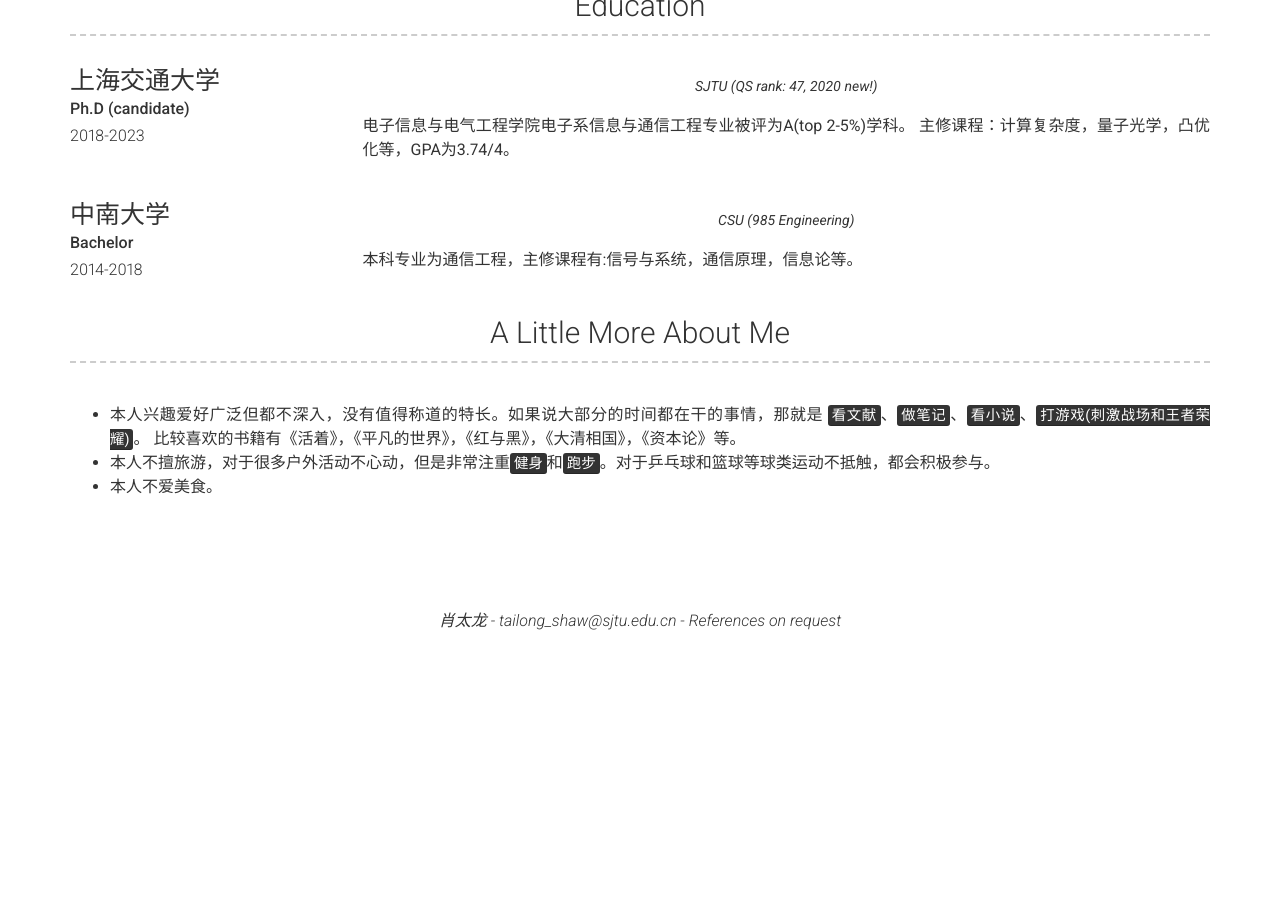
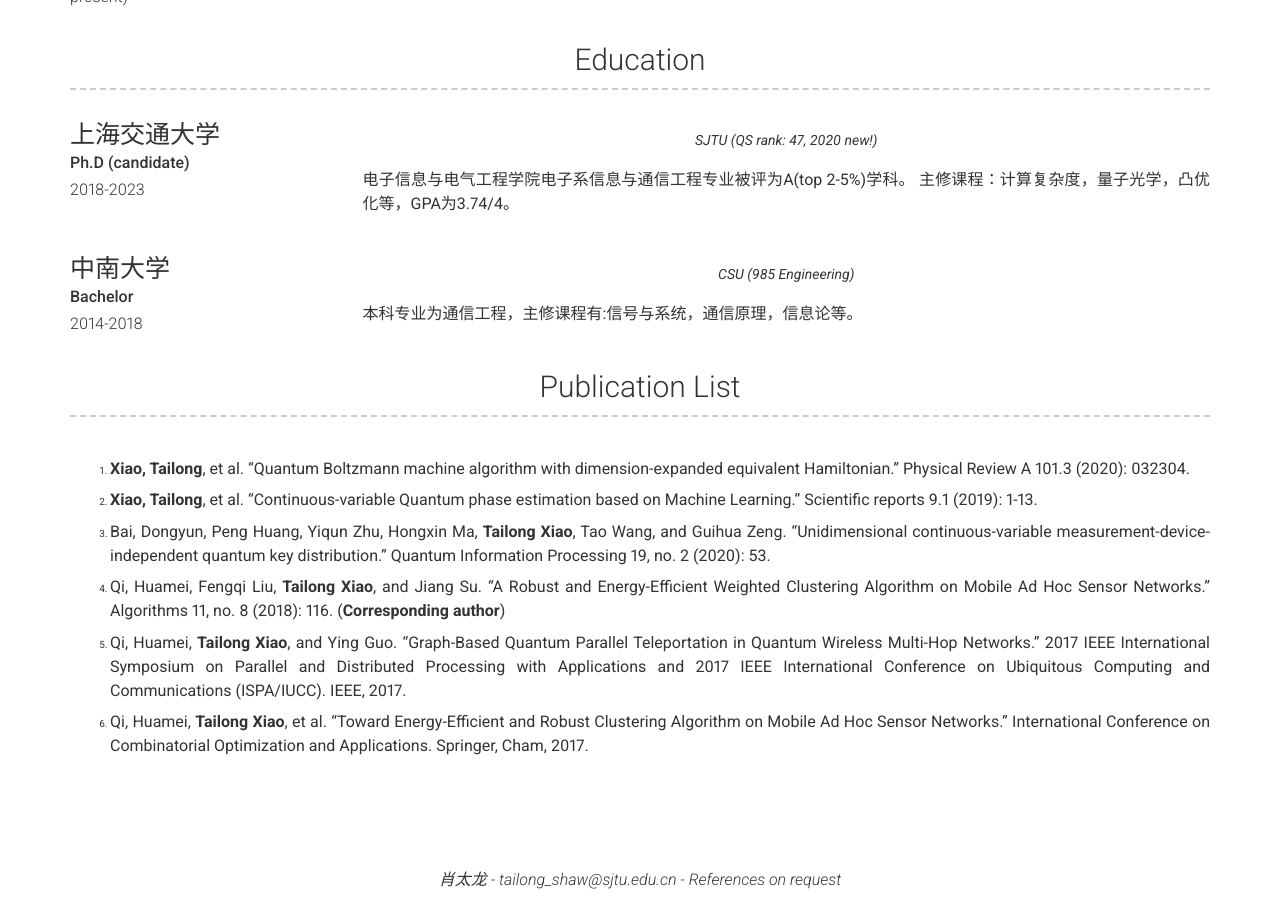
Before and after one commit to XiaoTailong/Shaw, a Jekyll site: the page built from index.md, in a window 1280 px wide and 900 px high, scrolled down 1255 px. Built offline with Jekyll 4.4.1, drawn with Linux system fonts in a browser that asks for light colours; nearby versions of some CDN libraries; before the commit the page ends 1895 px from its top, so only the background shows below that; some of the changed text lies outside the part shown.

Commit message:
Update _config.yml

```diff
--- a/_config.yml
+++ b/_config.yml
@@ -35,7 +35,11 @@ about_content: | # this will include new lines to allow paragraphs
   - 编程语言: python, C/C++, Matlab, Latex, Markdown, Mathmatica, SQL, etc。
   - 机器学习框架：pytorch, tesorflow-quantum, qutip, Cirq, etc。
   - 工作技能：能快速了解新领域的知识，具有良好的<mark>数学基础</mark>，具有一定的<mark>创新能力</mark>，擅长<mark>团队合作</mark>。
-
+  - 本人兴趣爱好广泛但都不深入，没有值得称道的特长。如果说大部分的时间都在干的事情，那就是
+  <mark>看文献</mark>、<mark>做笔记</mark>、<mark>看小说</mark>、<mark>打游戏(刺激战场和王者荣耀)</mark>。
+  比较喜欢的书籍有《活着》，《平凡的世界》，《红与黑》，《大清相国》，《资本论》等。
+  - 本人不擅旅游，对于很多户外活动不心动，但是非常注重<mark>健身</mark>和<mark>跑步</mark>。对于乒乓球和篮球等球类运动不抵触，都会积极参与。
+  - 本人不爱美食。
 # Research Interests Section
 # projects_title: Research Interests
 
@@ -46,13 +50,19 @@ about_content: | # this will include new lines to allow paragraphs
 # educaton_title: Education
 
 # More Section
-# more_title: A Little More About Me
+more_title: Publication List
 more_content: | # this will include new lines to allow paragraphs
-  - 本人兴趣爱好广泛但都不深入，没有值得称道的特长。如果说大部分的时间都在干的事情，那就是
-  <mark>看文献</mark>、<mark>做笔记</mark>、<mark>看小说</mark>、<mark>打游戏(刺激战场和王者荣耀)</mark>。
-  比较喜欢的书籍有《活着》，《平凡的世界》，《红与黑》，《大清相国》，《资本论》等。
-  - 本人不擅旅游，对于很多户外活动不心动，但是非常注重<mark>健身</mark>和<mark>跑步</mark>。对于乒乓球和篮球等球类运动不抵触，都会积极参与。
-  - 本人不爱美食。
+  1. **Xiao, Tailong**, et al. "Quantum Boltzmann machine algorithm with dimension-expanded equivalent Hamiltonian." Physical Review A 101.3 (2020): 032304.
+
+  2. **Xiao, Tailong**, et al. "Continuous-variable Quantum phase estimation based on Machine Learning." Scientific reports 9.1 (2019): 1-13.
+
+  3. Bai, Dongyun, Peng Huang, Yiqun Zhu, Hongxin Ma, **Tailong Xiao**, Tao Wang, and Guihua Zeng. "Unidimensional continuous-variable measurement-device-independent quantum key distribution." Quantum Information Processing 19, no. 2 (2020): 53.
+
+  4. Qi, Huamei, Fengqi Liu, **Tailong Xiao**, and Jiang Su. "A Robust and Energy-Efficient Weighted Clustering Algorithm on Mobile Ad Hoc Sensor Networks." Algorithms 11, no. 8 (2018): 116. (**Corresponding author**)
+
+  5. Qi, Huamei, **Tailong Xiao**, and Ying Guo. "Graph-Based Quantum Parallel Teleportation in Quantum Wireless Multi-Hop Networks." 2017 IEEE International Symposium on Parallel and Distributed Processing with Applications and 2017 IEEE International Conference on Ubiquitous Computing and Communications (ISPA/IUCC). IEEE, 2017.
+
+  6. Qi, Huamei, **Tailong Xiao**, et al. "Toward Energy-Efficient and Robust Clustering Algorithm on Mobile Ad Hoc Sensor Networks." International Conference on Combinatorial Optimization and Applications. Springer, Cham, 2017.
 
 # Publication Section
 # publication_title: Publication List
```
